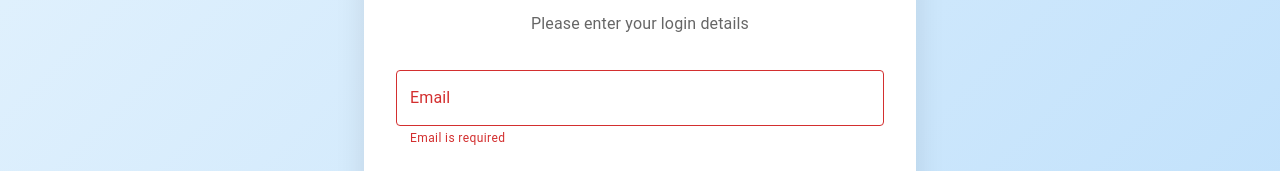
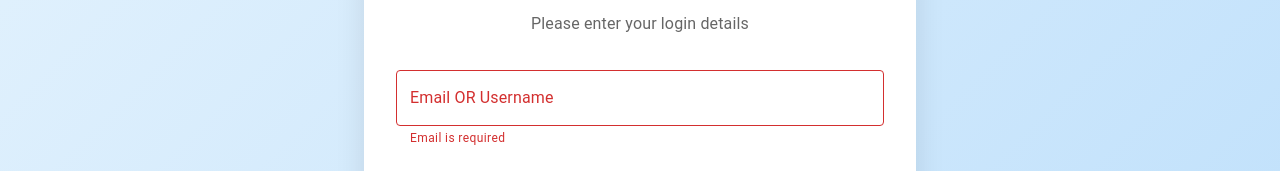
Before and after one commit to naresh1239/NotesAppFrontend, a React (Vite) app: page /LoginToNotes in a window 1280 px wide. Shown: the part 202-373 px from the top of the page. Built offline with nearby package versions, Linux system fonts and the light colour scheme; no server answers.

Commit message:
user can login by username

```diff
--- a/src/Auth/LoginPage.jsx
+++ b/src/Auth/LoginPage.jsx
@@ -109,10 +109,9 @@ function LoginPage() {
             <TextField
               fullWidth
               margin="normal"
-              label="Email"
+              label="Email OR Username"
               variant="outlined"
-              type="email"
-              autoComplete="email"
+              type="input"
               {...register('email', { required: 'Email is required' })}
               error={!!errors.email}
               helperText={errors.email?.message}
```
